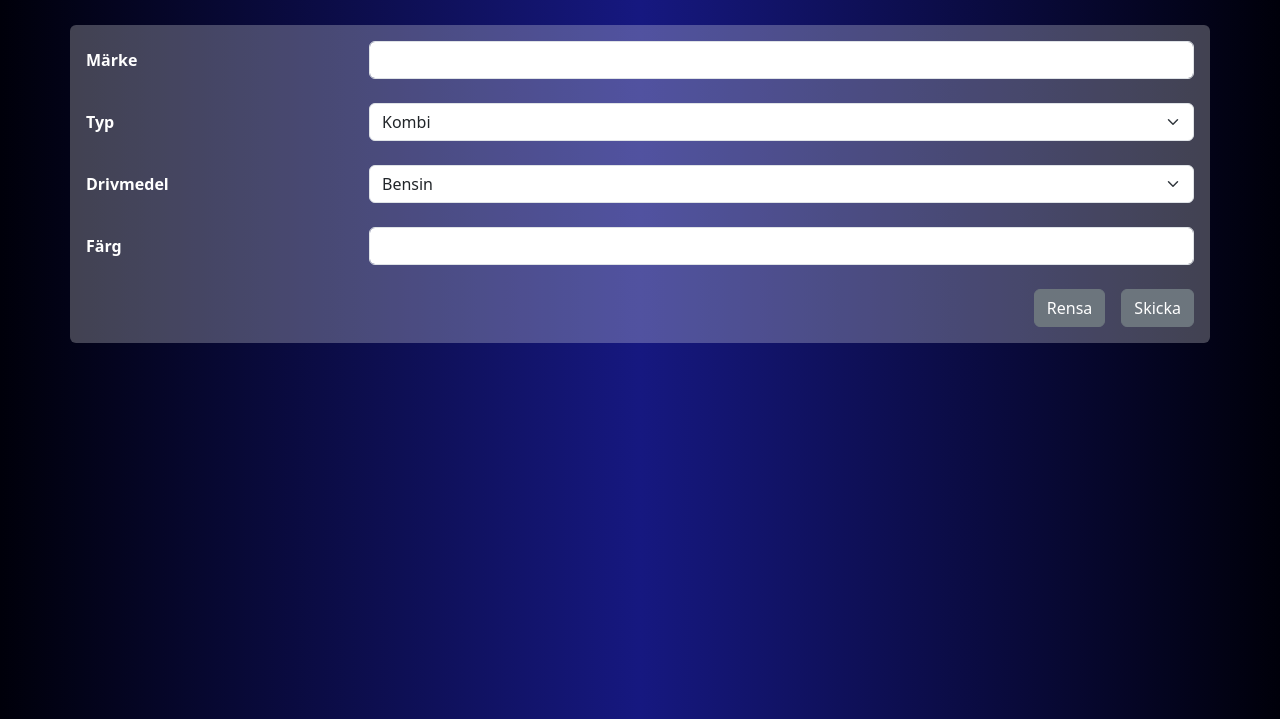
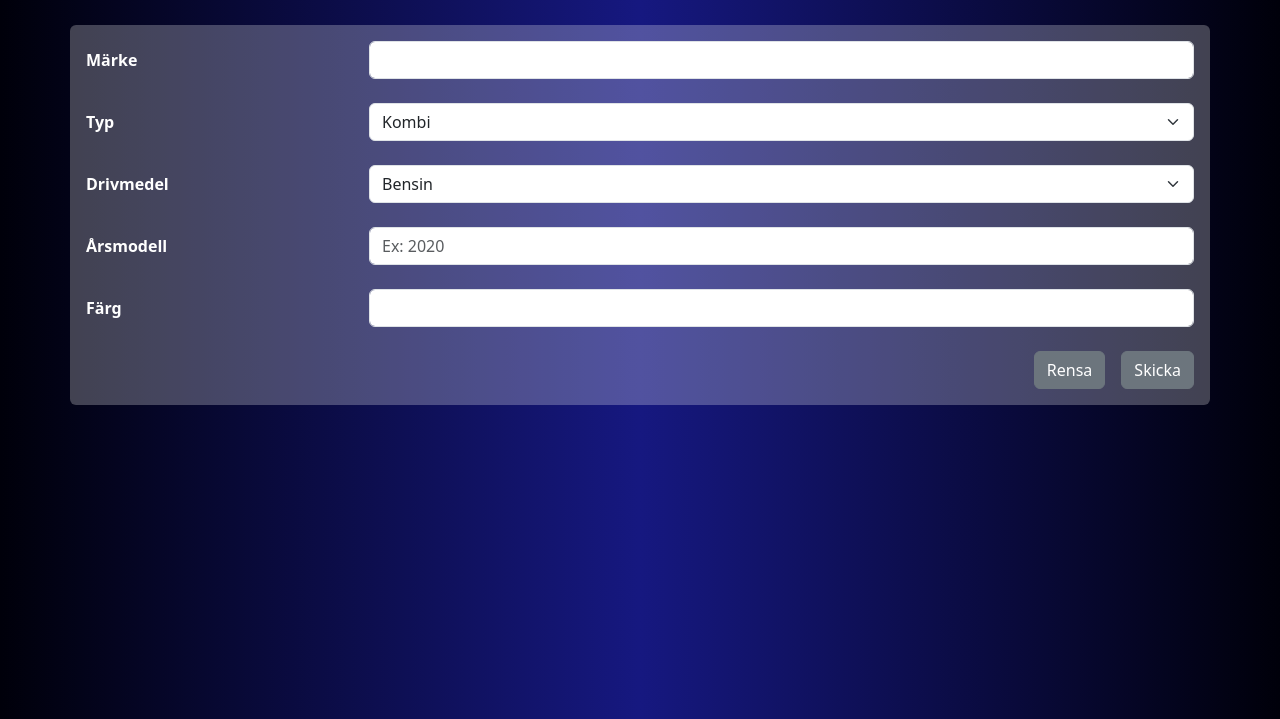
Before and after one commit to JonatanK-son/gik339-grupp40-projekt, a plain HTML site: page client/index.html in a window 1280 px wide. Shown: the part 81-800 px from the top of the page. Drawn offline with nearby package versions, Linux system fonts and the light colour scheme; no server answers.

Commit message:
yearmodel

```diff
--- a/client/index.html
+++ b/client/index.html
@@ -46,7 +46,24 @@
                             <option value="Biogas">Biogas</option>
                         </select>
                     </div>
-                </div>
+                    </div>
+
+                          <div class="mb-4 row">
+                    <label for="year" class="col-sm-3 col-form-label fw-bold text-white">Årsmodell</label>
+                 <div class="col-sm-9">
+                      <input
+                   class="form-control"
+                   type="number"
+                   id="year"
+                  name="year"
+                  min="1900"
+                 max="2025"
+            required
+            placeholder="Ex: 2020"
+        />
+
+                         </div>
+                   </div>
                 <div class="mb-4 row">
                     <label for="color" class="col-sm-3 col-form-label fw-bold text-white">Färg</label>
                     <div class="col-sm-9">
--- a/server/server.js
+++ b/server/server.js
@@ -45,8 +45,8 @@ server.get("/cars/:id", (req, res) => {
 
 server.post("/cars", (req, res) => {
   const car = req.body;
-  const sql = `INSERT INTO cars(brand, type, fuel, color) VALUES
-  (?,?,?,?)`;
+  const sql = `INSERT INTO cars(brand, type, fuel, color, year) VALUES
+  (?,?,?,?,?)`;
 
   db.run(sql, Object.values(car), (err) => {
     if(err) {
@@ -67,6 +67,7 @@ server.put("/cars", (req, res) => {
     type: bodyData.type,
     fuel: bodyData.fuel,
     color: bodyData.color
+
   };
 
   let updateString = "";
```
Also changed, not shown: 1 other file.
